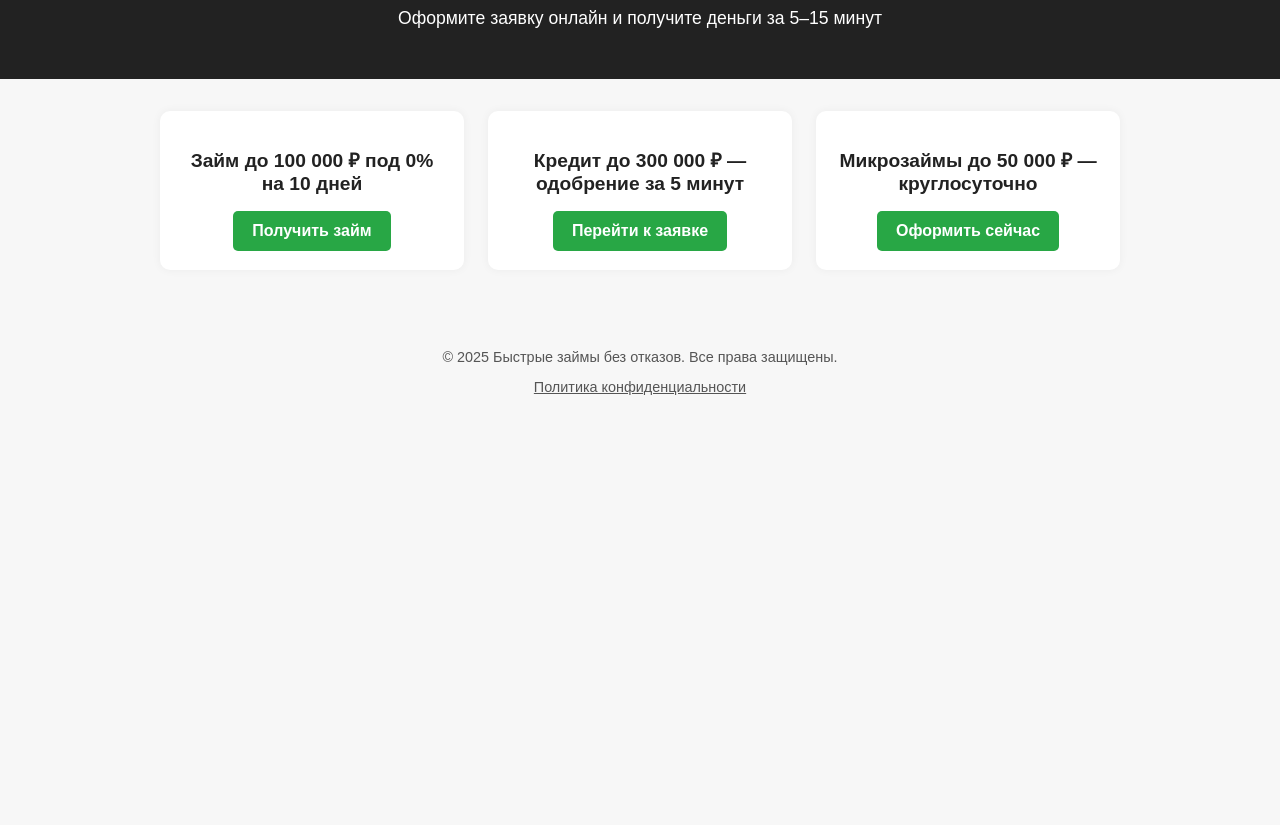
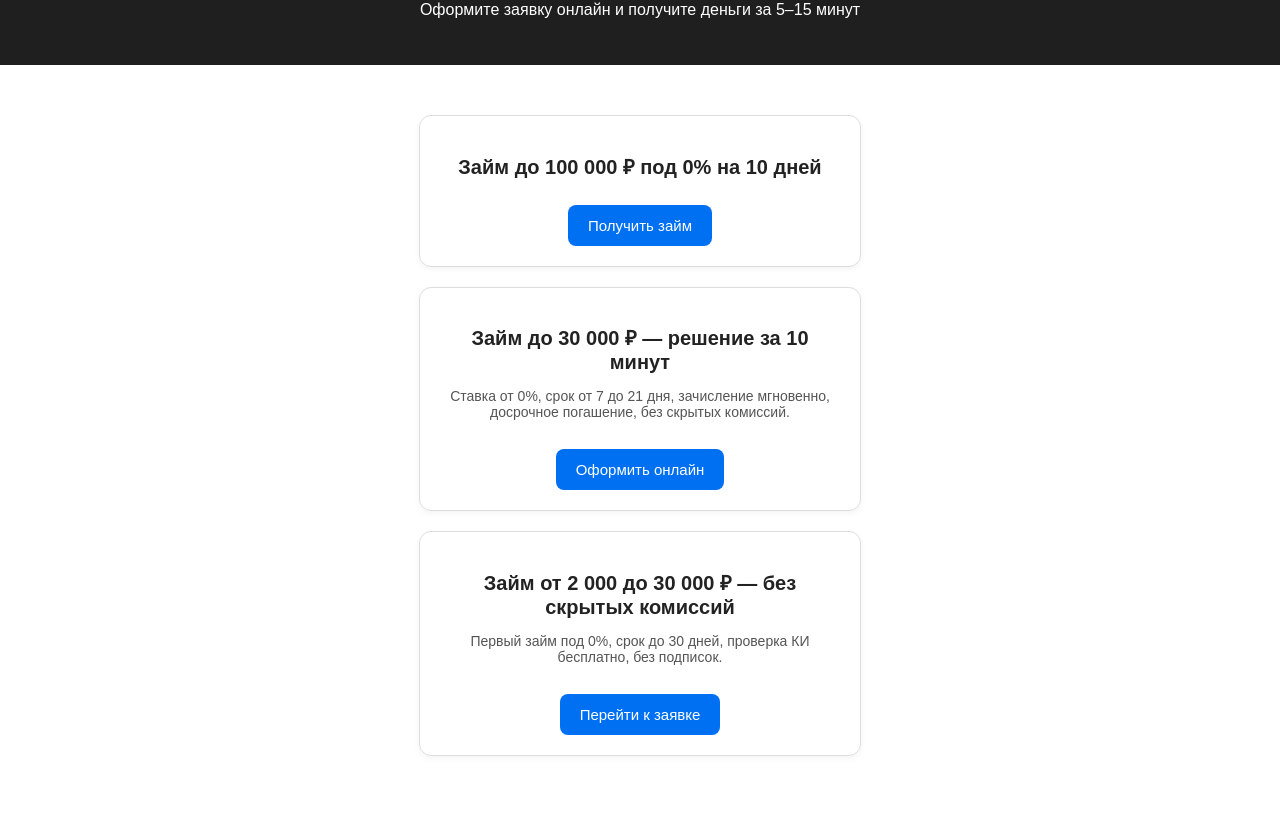
Before and after one commit to Asensys123/savstb, a plain HTML site: page index.html in a window 1280 px wide. Shown: the part 73-898 px from the top of the page. Before the commit the page ends 800 px from the top, so only its background shows below. Drawn offline with Linux system fonts and the light colour scheme.

Commit message:
Update index.html

```diff
--- a/index.html
+++ b/index.html
@@ -1,95 +1,100 @@
+
 <!DOCTYPE html>
 <html lang="ru">
 <head>
-  <meta charset="UTF-8" />
-  <meta name="viewport" content="width=device-width, initial-scale=1.0" />
-  <title>Быстрые займы — Одобрение за 5 минут</title>
+    <meta charset="UTF-8">
+    <meta name="viewport" content="width=device-width, initial-scale=1.0">
+    <title>Быстрые займы онлайн</title>
     <style>
         body {
             font-family: Arial, sans-serif;
             margin: 0;
-      background: #f7f7f7;
+            padding: 0;
+            background: #ffffff;
             color: #222;
         }
         header {
-      background: #222;
+            background: #1f1f1f;
             color: #fff;
+            padding: 30px 20px;
             text-align: center;
-      padding: 2rem 1rem;
         }
-    header h1 {
+        h1 {
             margin: 0;
-      font-size: 1.8rem;
+            font-size: 24px;
         }
-    header p {
-      margin-top: 1rem;
-      font-size: 1.1rem;
-    }
-    .offers {
-      display: grid;
-      grid-template-columns: repeat(auto-fit, minmax(280px, 1fr));
-      gap: 1.5rem;
-      padding: 2rem;
-      max-width: 960px;
-      margin: auto;
+        .container {
+            padding: 30px 20px;
+            text-align: center;
         }
         .offer {
-      background: #fff;
-      padding: 1.2rem;
-      border-radius: 10px;
-      box-shadow: 0 0 10px rgba(0,0,0,0.05);
-      text-align: center;
+            border: 1px solid #ddd;
+            border-radius: 12px;
+            margin: 20px auto;
+            padding: 20px;
+            max-width: 400px;
+            box-shadow: 0 2px 6px rgba(0,0,0,0.05);
         }
         .offer h2 {
-      font-size: 1.2rem;
-      margin-bottom: 1rem;
+            font-size: 20px;
+            margin-bottom: 10px;
+        }
+        .offer p {
+            font-size: 14px;
+            color: #555;
         }
         .offer a {
             display: inline-block;
-      background: #28a745;
+            margin-top: 15px;
+            padding: 12px 20px;
+            font-size: 15px;
+            background: #0070f3;
             color: #fff;
-      padding: 0.7rem 1.2rem;
-      border-radius: 5px;
             text-decoration: none;
-      font-weight: bold;
-    }
-    .offer a:hover {
-      background: #218838;
+            border-radius: 8px;
         }
         footer {
+            font-size: 12px;
+            color: #888;
             text-align: center;
-      font-size: 0.9rem;
-      color: #555;
-      padding: 2rem 1rem;
-    }
-    footer a {
-      color: #555;
-      text-decoration: underline;
+            padding: 30px 15px;
+            line-height: 1.6;
         }
     </style>
 </head>
 <body>
+
 <header>
     <h1>Быстрые займы — одобрение за 5 минут</h1>
     <p>Оформите заявку онлайн и получите деньги за 5–15 минут</p>
 </header>
-  <section class="offers">
+
+<div class="container">
     <div class="offer">
         <h2>Займ до 100 000 ₽ под 0% на 10 дней</h2>
-      <a href="https://trk.ppdu.ru/click/RpMYsCX0?erid=2SDnjf2ibv4&siteId=2335" target="_blank">Получить займ</a>
+        <a href="https://ppdu.ru/720110fb-234d-401f-8b9a-e40c1696cb09?source=fast1" target="_blank">Получить займ</a>
     </div>
     <div class="offer">
-      <h2>Кредит до 300 000 ₽ — одобрение за 5 минут</h2>
-      <a href="https://trk.ppdu.ru/click/f4J1cwgw?erid=LjN8KSpAc&siteId=2298" target="_blank">Перейти к заявке</a>
+        <h2>Займ до 30 000 ₽ — решение за 10 минут</h2>
+        <p>Ставка от 0%, срок от 7 до 21 дня, зачисление мгновенно, досрочное погашение, без скрытых комиссий.</p>
+        <a href="https://ppdu.ru/720110fb-234d-401f-8b9a-e40c1696cb09?source=fast2" target="_blank">Оформить онлайн</a>
     </div>
     <div class="offer">
-      <h2>Микрозаймы до 50 000 ₽ — круглосуточно</h2>
-      <a href="https://trk.ppdu.ru/click/fKlPGLBH?erid=LjN8KK96q&siteId=2298" target="_blank">Оформить сейчас</a>
+        <h2>Займ от 2 000 до 30 000 ₽ — без скрытых комиссий</h2>
+        <p>Первый займ под 0%, срок до 30 дней, проверка КИ бесплатно, без подписок.</p>
+        <a href="https://ppdu.ru/720110fb-234d-401f-8b9a-e40c1696cb09?source=fast3" target="_blank">Перейти к заявке</a>
     </div>
-  </section>
+</div>
+
 <footer>
-    <p>© 2025 Быстрые займы без отказов. Все права защищены.</p>
-    <p><a href="#">Политика конфиденциальности</a></p>
+    <p>ИП Сысолятин А.В.</p>
+    <p>ИНН: 860403497138 &nbsp;&nbsp; ОГРНИП: 323861700031676</p>
+    <p>628306, ХМАО — Югра, г. Нефтеюганск, мкр. 14-й, д. 48, кв. 112</p>
+    <p>+7 (922) 048-95-38</p>
+    <p>Сайт savstb.ru не оказывает финансовых услуг и не является МФО.<br>
+    Вся информация размещена в ознакомительных целях и не является публичной офертой.<br>
+    Пользователь самостоятельно несёт ответственность за оценку финансовых рисков.</p>
 </footer>
+
 </body>
 </html>
```
Lines whose indentation alone changed are shown as unchanged.
